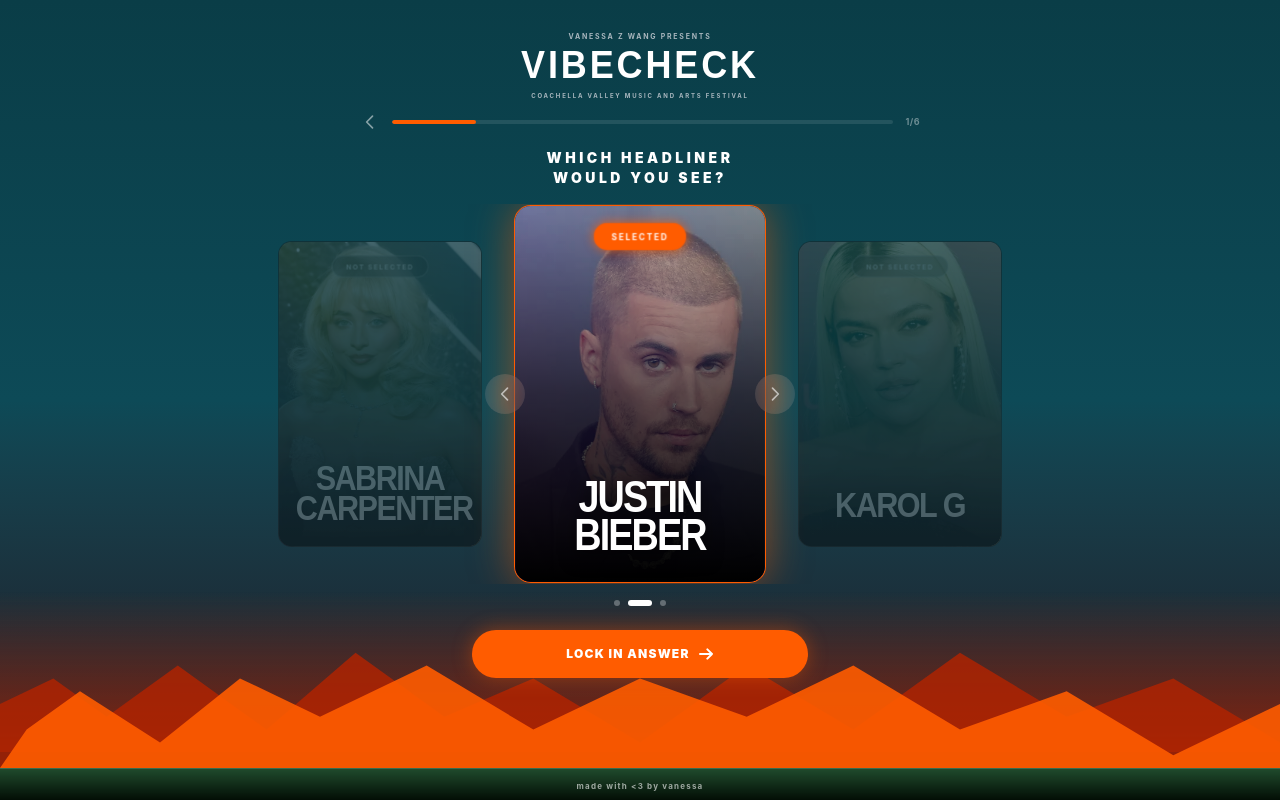
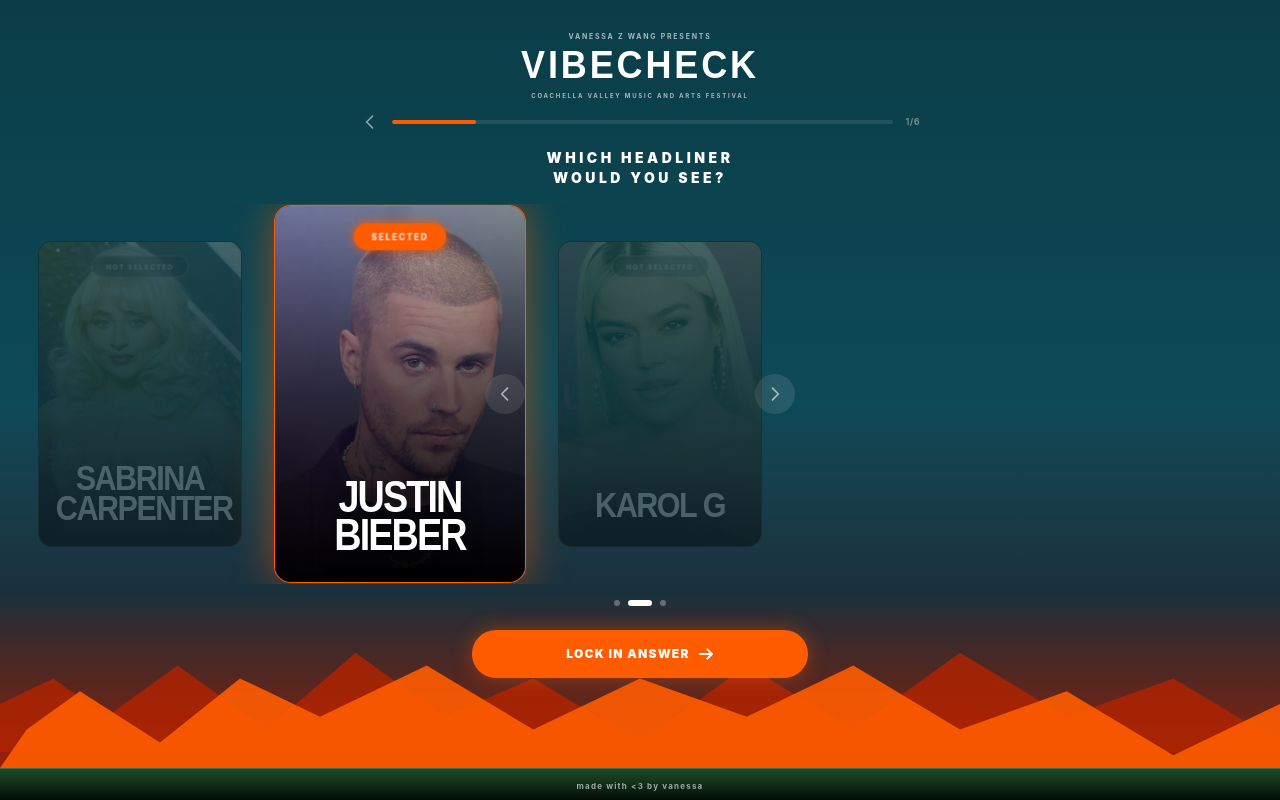
Before and after one commit to vvanessaww/vibecheck, a React (Vite) app: page / in a window 1280 px wide. Both pictures are taken after a click on the button "TAKE THE QUIZ". Built offline with nearby package versions, Linux system fonts and the light colour scheme.

Commit message:
fix: remove horizontal padding from headliner card scroll container

```diff
--- a/src/components/screens/HeadlinerShowdown.jsx
+++ b/src/components/screens/HeadlinerShowdown.jsx
@@ -80,8 +80,6 @@
             scrollbarWidth: 'none',
             msOverflowStyle: 'none',
             WebkitOverflowScrolling: 'touch',
-            paddingLeft: 'calc(50% - 120px)',
-            paddingRight: 'calc(50% - 120px)',
           }}
         >
           {HEADLINER_OPTIONS.map((artist, i) => {
```
